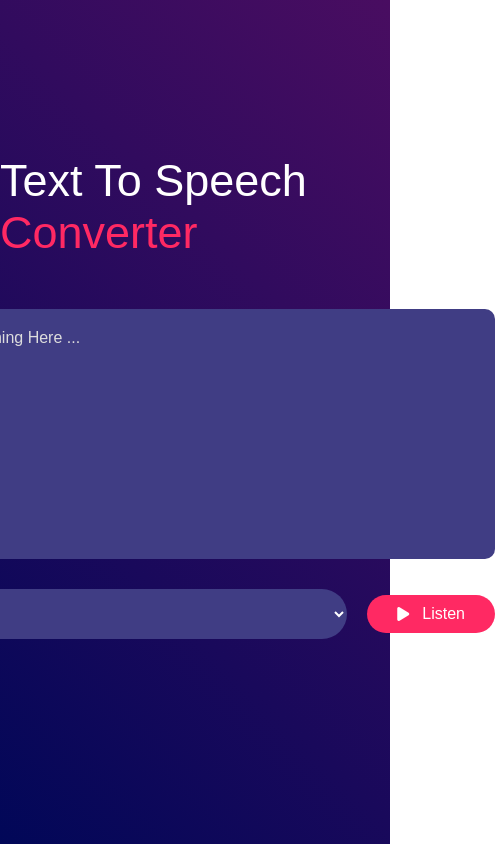
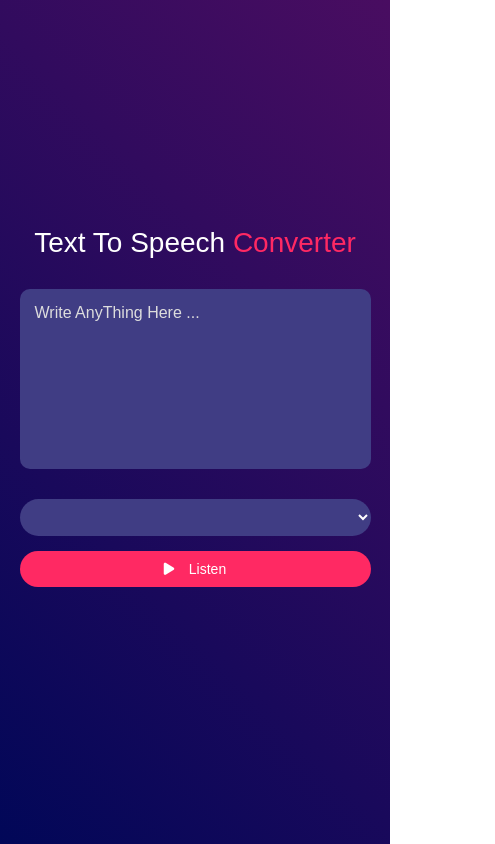
Before and after one commit to monaderrrr/Ramadan-Challenge-with-10-JavaScript-Projects, a plain HTML site: page Text To Speech Generator/index.html in a window 390 px wide. Shown: the whole page, 495 px wide, since content can reach past the window. Drawn offline with Linux system fonts and the light colour scheme.

Commit message:
تحديث مش اكتر

```diff
--- a/Text To Speech Generator/CSS/style.css
+++ b/Text To Speech Generator/CSS/style.css
@@ -81,3 +81,54 @@ select{
     outline: none;
     border-radius: 35px;
 }
+
+@media (max-width: 768px) {
+    .hero h1 {
+        font-size: 35px;
+        margin-top: -30px;
+        margin-bottom: 30px;
+        text-align: center;
+    }
+
+    textarea {
+        width: 90%;
+        height: 200px;
+        font-size: 14px;
+        padding: 15px;
+    }
+
+    .row {
+        width: 90%;
+        flex-direction: column;
+        gap: 15px;
+    }
+
+    button {
+        width: 100%;
+        justify-content: center;
+        padding: 12px;
+    }
+
+    select {
+        width: 100%;
+        height: 45px;
+        padding: 10px;
+        text-align: center;
+    }
+}
+
+@media (max-width: 480px) {
+    .hero h1 {
+        font-size: 28px;
+    }
+
+    textarea {
+        height: 180px;
+        font-size: 13px;
+    }
+
+    button {
+        font-size: 14px;
+        padding: 10px;
+    }
+}
```
